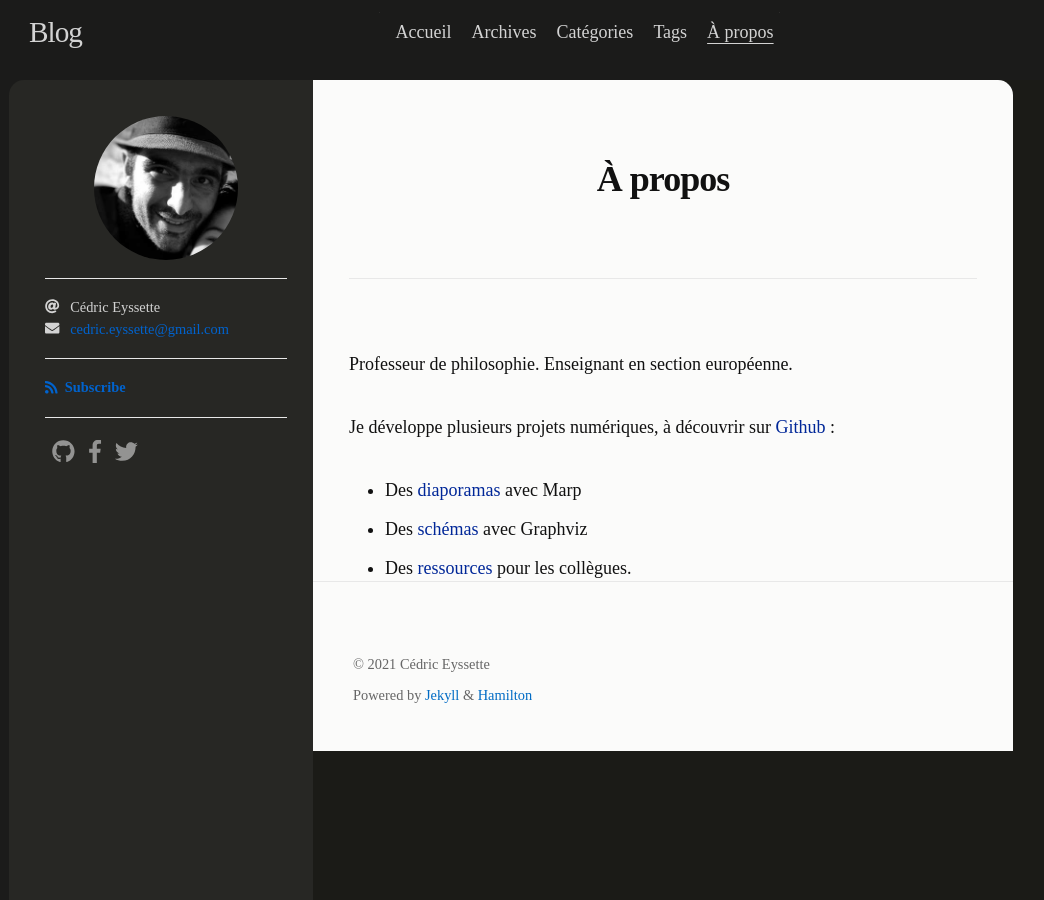
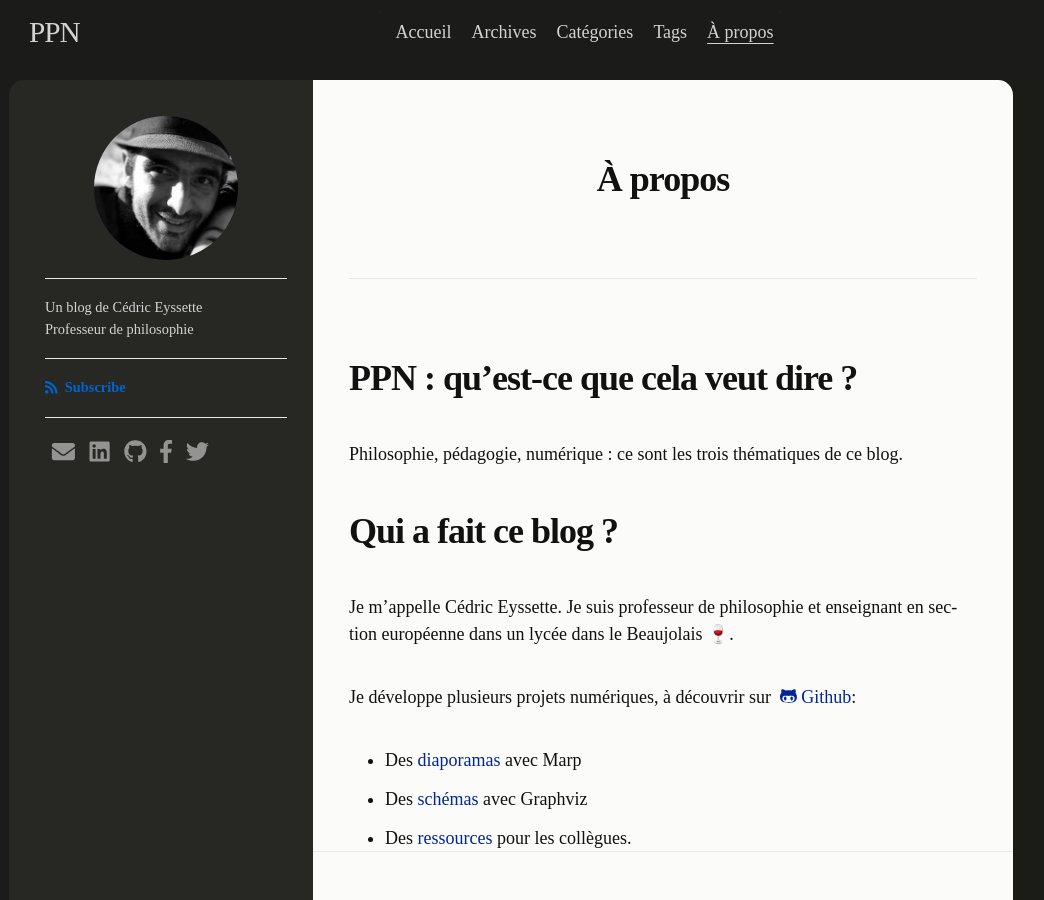
Before and after one commit to eyssette/Blog, a Jekyll site: the page built from about.md, in a window 1280 px wide. Shown: the whole page, without its empty margins (107-1151 px from the left). Built offline with Jekyll 4.4.1, drawn with Linux system fonts in a browser that asks for light colours; nearby versions of some CDN libraries; some web fonts are replaced.

Commit message:
Changements dans la sidebar + page "about"

```diff
--- a/_config.yml
+++ b/_config.yml
@@ -3,12 +3,13 @@ plugins:
 
 remote_theme: ngzhio/jekyll-theme-hamilton
 
-title: "Blog"
-author: "Cédric Eyssette"
+title: PPN
+author: Cédric Eyssette
+description: Professeur de philosophie
 avatar: /avatar.jpg
 email: cedric.eyssette@gmail.com
-lang: "fr"
-skin: "daylight"
+lang: fr
+skin: daylight
 
 exclude:
   - scripts/
--- a/_data/social.yml
+++ b/_data/social.yml
@@ -1,3 +1,9 @@
+- mail: Email
+  url: ma&#105;l&#116;o&#58;c%6&#53;%64%&#55;2ic&#46;&#101;%79&#37;73%73&#37;&#54;5&#116;%74e&#64;g&#109;ai%6C&#46;%6&#51;om
+  icon: fas fa-envelope
+- title : Linkedin
+  url: https://www.linkedin.com/in/eyssette/
+  icon: fab fa-linkedin
 - title: GitHub
   url: https://eyssette.github.io/
   icon: fab fa-github
--- a/_includes/sidebar.html
+++ b/_includes/sidebar.html
@@ -11,7 +11,9 @@
 
 <div class="sidebar-section">
   <ul class="contact-list">
-    {% if site.author -%}
+    {% if site.author -%}<li>Un blog de {{ site.author | escape }}</li>{%- endif %}
+    {% if site.description -%}<li>{{ site.description | escape }}</li>{%- endif %}
+    <!-- {% if site.author -%}
       <li>
         <i class="sidebar-icon fas fa-at"></i>
         <span class="contact-info p-name">{{ site.author | escape }}</span>
@@ -28,7 +30,7 @@
         <i class="sidebar-icon fas fa-location-arrow"></i>
         <a class="contact-info u-location" href="https://www.google.com/maps/search/{{ site.location }}">{{ site.location }}</a>
       </li>
-    {%- endif %}
+    {%- endif %} -->
   </ul>
 </div>
 
--- a/about.md
+++ b/about.md
@@ -4,9 +4,15 @@ title: À propos
 permalink: /about/
 ---
 
-Professeur de philosophie. Enseignant en section européenne.
+# PPN : qu'est-ce que cela veut dire ?
 
-Je développe plusieurs projets numériques, à découvrir sur [Github](https://github.com/eyssette) :
+Philosophie, pédagogie, numérique : ce sont les trois thématiques de ce blog.
+
+# Qui a fait ce blog ?
+
+Je m'appelle Cédric Eyssette. Je suis professeur de philosophie et enseignant en section européenne dans un lycée dans le Beaujolais 🍷.
+
+Je développe plusieurs projets numériques, à découvrir sur  [<i class="fab fa-github-alt"></i> Github](https://github.com/eyssette):
 
 - Des [diaporamas](https://eyssette.github.io/marp-slides/) avec Marp
 - Des [schémas](https://github.com/eyssette/graphviz-examples/) avec Graphviz
```
